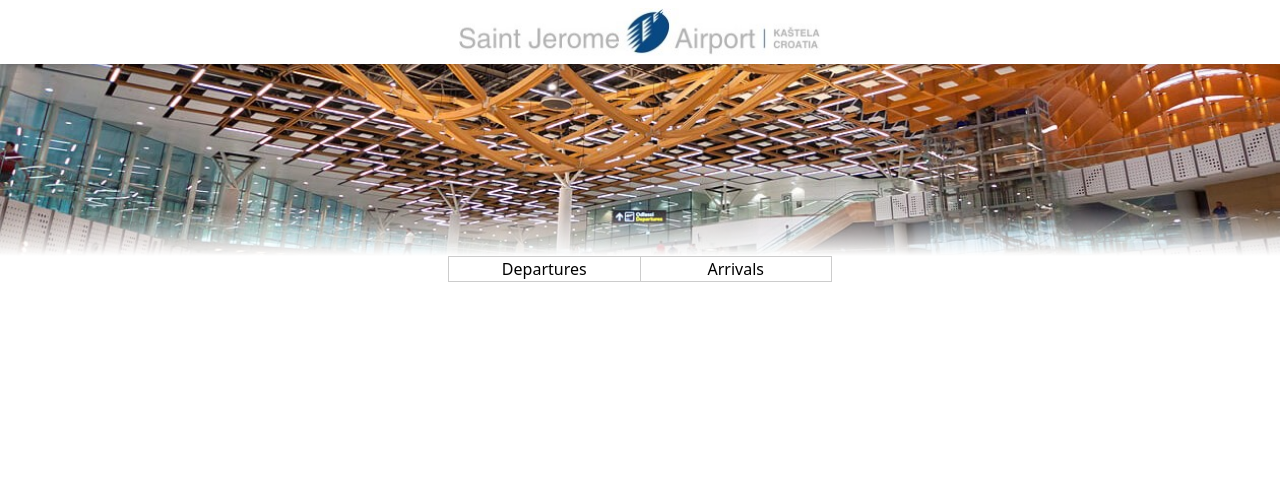
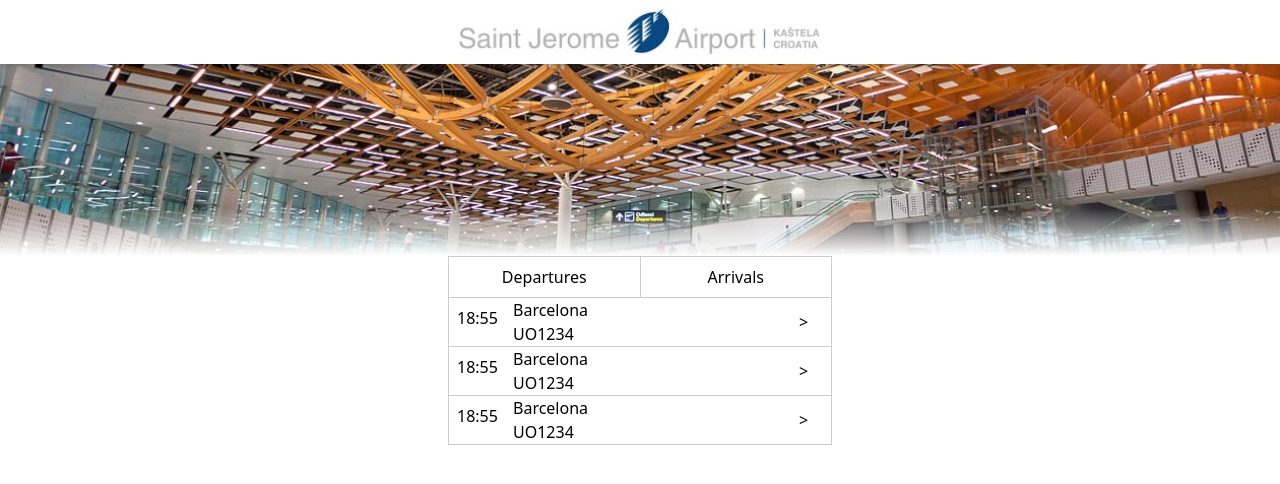
Before and after one commit to kristijan-pajtasev/vue-airport-mobile-site, a Vue app: page / in a window 1280 px wide. Shown: the top 484 px of the page. Built offline with nearby package versions, Linux system fonts and the light colour scheme; the HTML template or start-up script is replaced by a standard one.

Commit message:
flights list

```diff
--- a/src/components/Flights/FlightsComponent.vue
+++ b/src/components/Flights/FlightsComponent.vue
@@ -4,11 +4,43 @@
 
 <template>
   <div class="flex flex-row border border-[#cccccc]">
-    <button type="button" class="flex-[1] text-center border-r border-r-[#cccccc]">
+    <button type="button" class="flex-[1] text-center p-[0.5rem] border-r border-r-[#cccccc]">
       Departures
     </button>
-    <button type="button" class="flex-[1] text-center">
+    <button type="button" class="flex-[1] text-center p-[0.5rem]">
       Arrivals
     </button>
   </div>
+  <div class="border border-[#cccccc] border-t-0">
+    <div class="flex border-b border-b-[#cccccc]">
+      <div class="w-[4rem] p-[0.5rem]">18:55</div>
+      <div class="flex-[1]">
+        <div>Barcelona</div>
+        <div>UO1234</div>
+      </div>
+      <div class="w-[2rem] flex flex-row items-center">
+        {{ ">" }}
+      </div>
+    </div>
+    <div class="flex border-b border-b-[#cccccc]">
+      <div class="w-[4rem] p-[0.5rem]">18:55</div>
+      <div class="flex-[1]">
+        <div>Barcelona</div>
+        <div>UO1234</div>
+      </div>
+      <div class="w-[2rem] flex flex-row items-center">
+        {{ ">" }}
+      </div>
+    </div>
+    <div class="flex ">
+      <div class="w-[4rem] p-[0.5rem]">18:55</div>
+      <div class="flex-[1]">
+        <div>Barcelona</div>
+        <div>UO1234</div>
+      </div>
+      <div class="w-[2rem] flex flex-row items-center">
+        {{ ">" }}
+      </div>
+    </div>
+  </div>
 </template>
```
